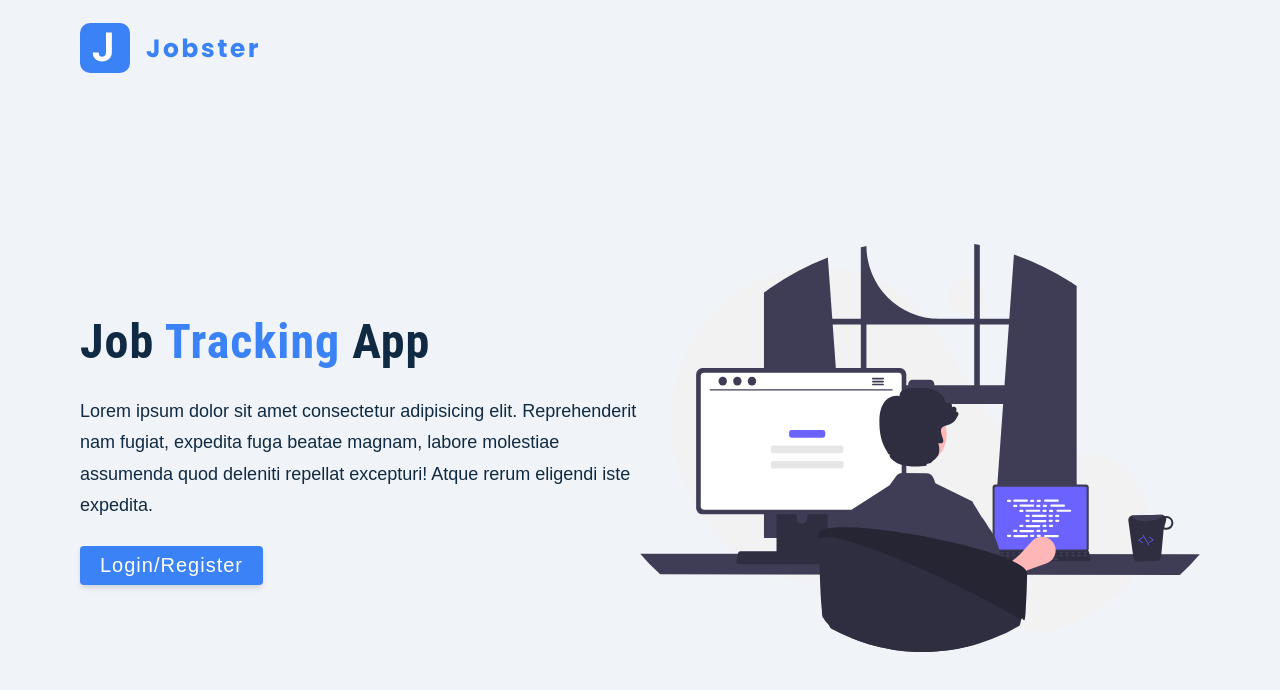
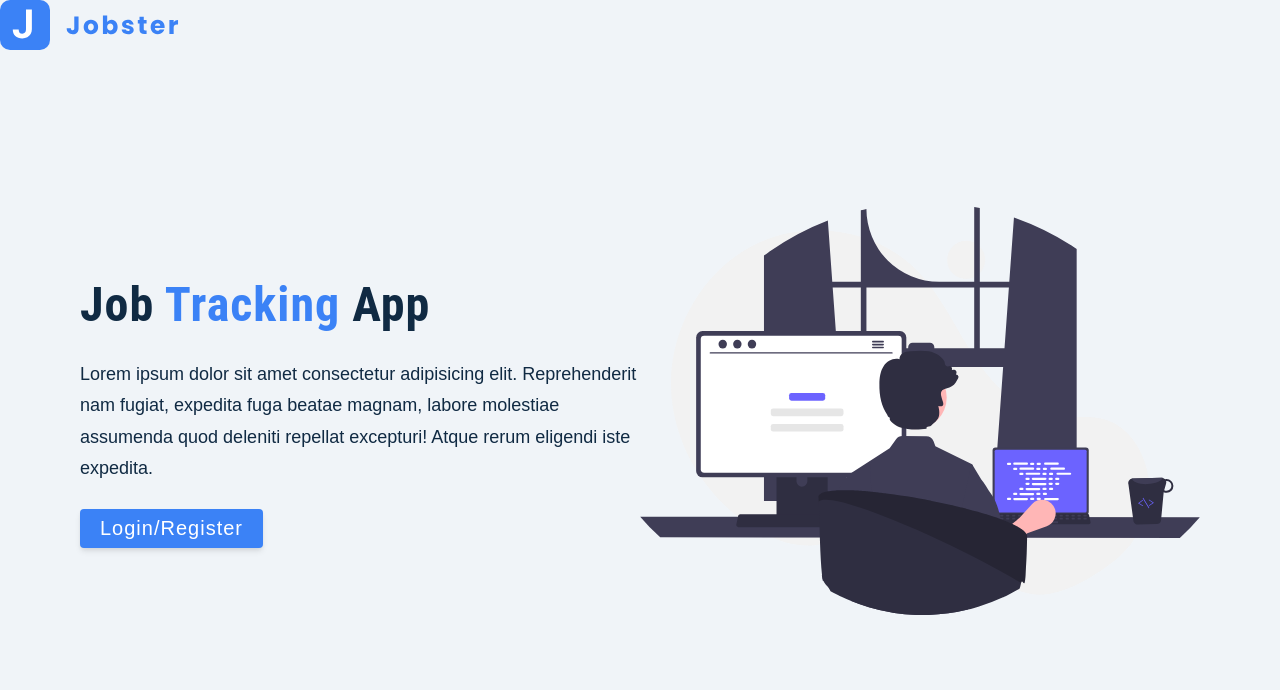
Before and after one commit to kaitcham/jobster, a React (Create React App) app: page / in a window 1280 px wide. Shown: the top 690 px of the page. Built offline with nearby package versions, Linux system fonts and the light colour scheme; the HTML template or start-up script is replaced by a standard one.

Commit message:
Remove nav element form logo component

```diff
--- a/src/components/Logo.js
+++ b/src/components/Logo.js
@@ -2,11 +2,7 @@ import React from 'react';
 import logo from '../assets/images/logo.svg';
 
 const Logo = () => {
-  return (
-    <nav className="container">
-      <img src={logo} alt="jobster logo" className="logo" />
-    </nav>
-  );
+  return <img src={logo} alt="jobster logo" className="logo" />;
 };
 
 export default Logo;
```
